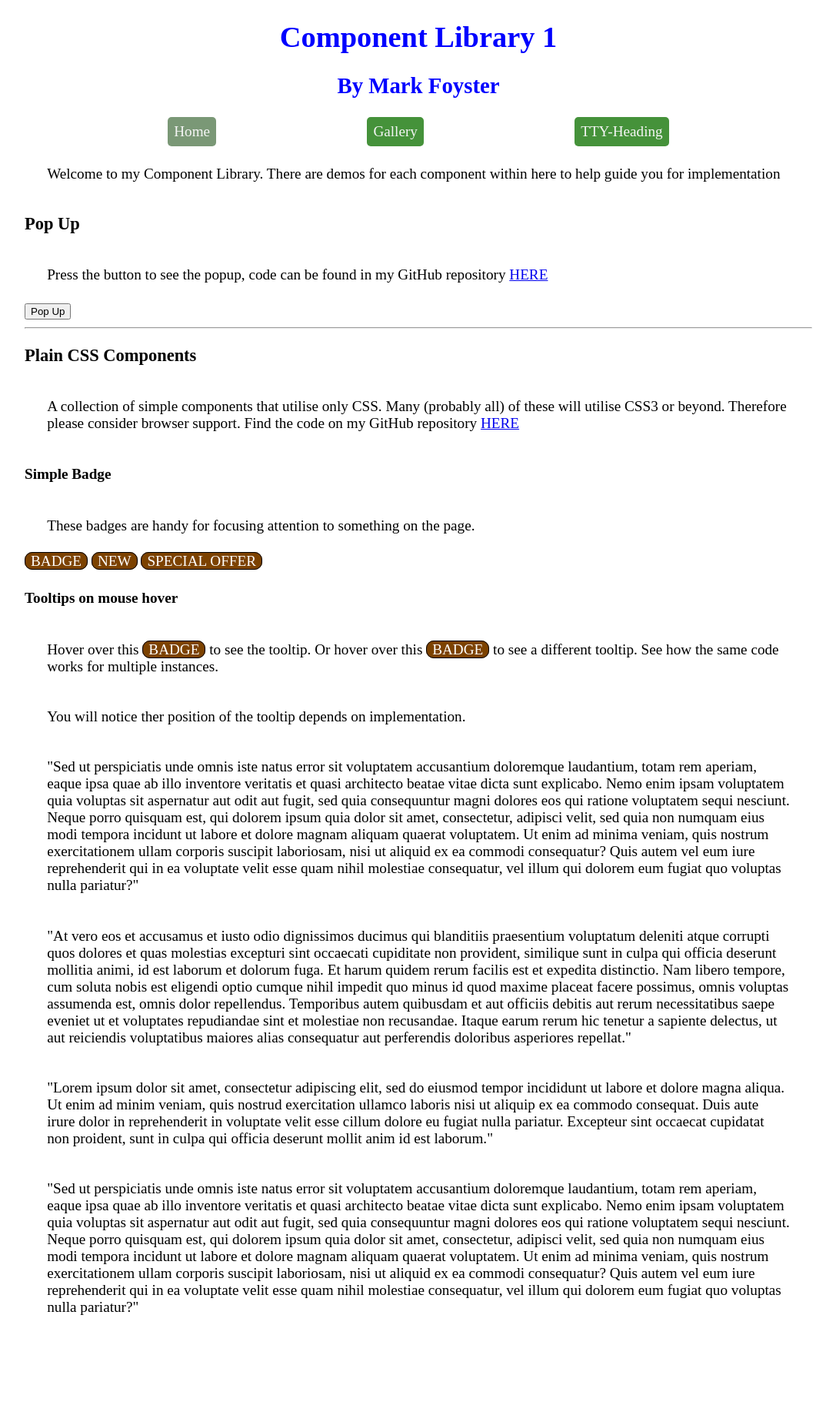
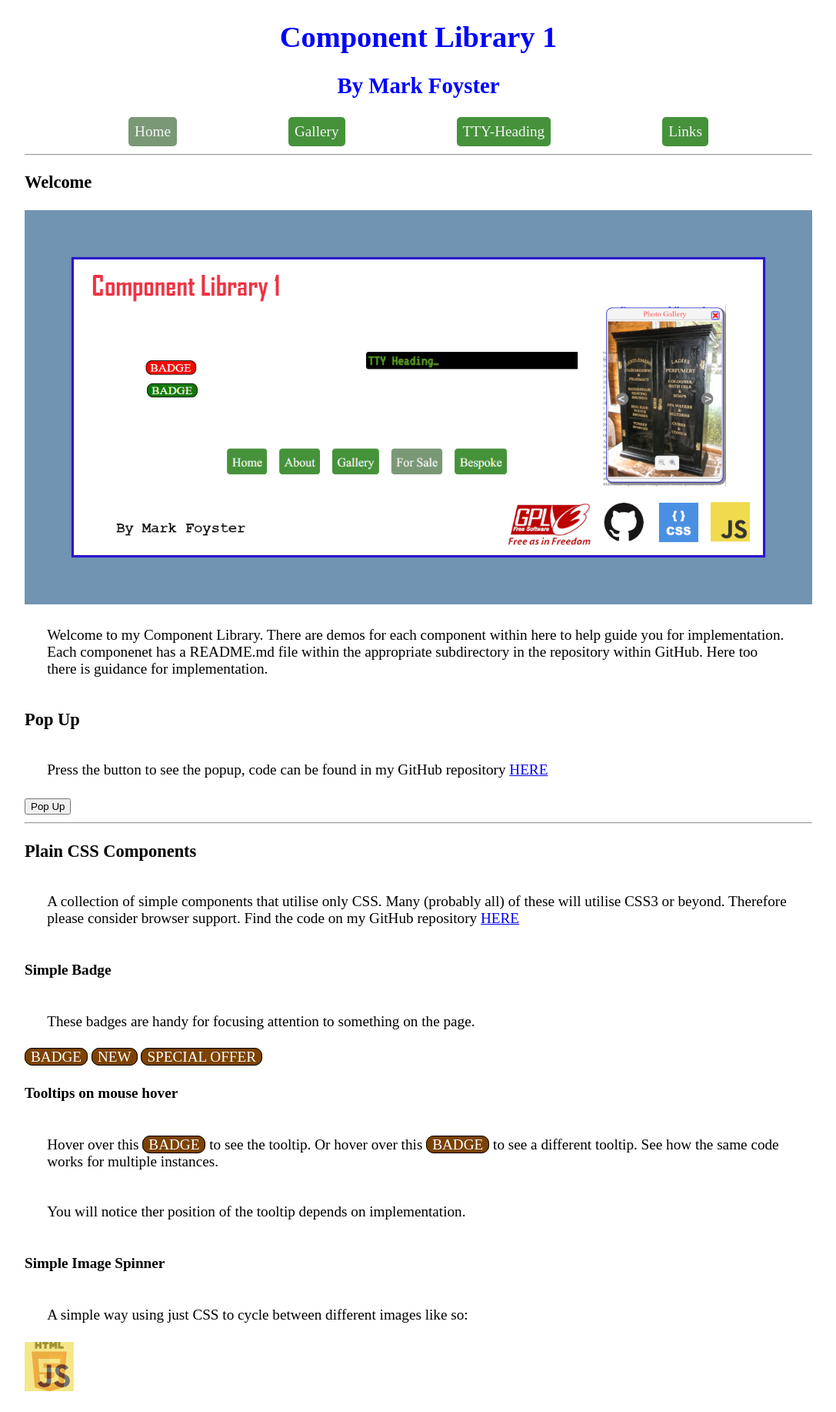
Before and after one commit to mxfoyster/componentlibrary1, a PHP site: page / in a window 1280 px wide. Shown: the whole page at 77% size, without its empty margins (96-1183 px from the left). Before the commit the page ends 1708 px from the top, so only its background shows below. Run offline with PHP 8.4, Linux system fonts and the light colour scheme.

Commit message:
Added simple 'image spinner' component to justcss

```diff
--- a/css/main-style.css
+++ b/css/main-style.css
@@ -11,6 +11,11 @@ p{
 h1, h2{
     text-align: center;
     color: blue;
+}
+
+.fwimage{
+    width: 100%;
+    height: auto;
 }
 
 @media (min-width: 900px) {
--- a/gallery.php
+++ b/gallery.php
@@ -17,7 +17,9 @@
 
         <div class="header">
            <h1>Component Library 1</h1>
+           <h2>By Mark Foyster</h2>
            <?php $_GET['id']=2; include 'menu/menu.php' ?>
+           <hr>
         </div>
 
         <div class="middle">
--- a/index.php
+++ b/index.php
@@ -19,9 +19,13 @@
            <h1>Component Library 1</h1>
            <h2>By Mark Foyster</h2>
            <?php $_GET['id']=1; include 'menu/menu.php' ?>
+           <hr>
         </div>
 
         <div class="middle">
+            <h3>Welcome</h3>
+            <img src="images/smimage.png" class="fwimage" alt="website social media image">
+            <p>Welcome to my Component Library. There are demos for each component within here to help guide you for implementation. Each componenet has a README.md file within the appropriate subdirectory in the repository within GitHub. Here too there is guidance for implementation.</p>
             <!-- POP UP CODE BODY HTML HERE -->
             <div class="popUp" id="popUp">
                 <div class="popUpTitleContainer"><span class="popUpTitle">Pop Up Title Here</span></div>
@@ -29,7 +33,6 @@
                 <div class="popUpBody"><p>PLACE CONTENTS FOR YOUR POP UP IN HERE</p></div>
             </div>
             <!-- POP UP HTML BODY ENDS HERE -->
-            <p>Welcome to my Component Library. There are demos for each component within here to help guide you for implementation</p>
 
             <h3>Pop Up</h3>
             <p>Press the button to see the popup, code can be found in my GitHub repository <a href="https://github.com/mxfoyster/componentlibrary1/tree/main/popup">HERE</a></p>
@@ -58,11 +61,11 @@
             to see a different tooltip. See how the same code works for multiple instances.</p>
             <p>You will notice ther position of the tooltip depends on implementation.</p>
 
-            <p>"Sed ut perspiciatis unde omnis iste natus error sit voluptatem accusantium doloremque laudantium, totam rem aperiam, eaque ipsa quae ab illo inventore veritatis et quasi architecto beatae vitae dicta sunt explicabo. Nemo enim ipsam voluptatem quia voluptas sit aspernatur aut odit aut fugit, sed quia consequuntur magni dolores eos qui ratione voluptatem sequi nesciunt. Neque porro quisquam est, qui dolorem ipsum quia dolor sit amet, consectetur, adipisci velit, sed quia non numquam eius modi tempora incidunt ut labore et dolore magnam aliquam quaerat voluptatem. Ut enim ad minima veniam, quis nostrum exercitationem ullam corporis suscipit laboriosam, nisi ut aliquid ex ea commodi consequatur? Quis autem vel eum iure reprehenderit qui in ea voluptate velit esse quam nihil molestiae consequatur, vel illum qui dolorem eum fugiat quo voluptas nulla pariatur?"</p>
-            <p>"At vero eos et accusamus et iusto odio dignissimos ducimus qui blanditiis praesentium voluptatum deleniti atque corrupti quos dolores et quas molestias excepturi sint occaecati cupiditate non provident, similique sunt in culpa qui officia deserunt mollitia animi, id est laborum et dolorum fuga. Et harum quidem rerum facilis est et expedita distinctio. Nam libero tempore, cum soluta nobis est eligendi optio cumque nihil impedit quo minus id quod maxime placeat facere possimus, omnis voluptas assumenda est, omnis dolor repellendus. Temporibus autem quibusdam et aut officiis debitis aut rerum necessitatibus saepe eveniet ut et voluptates repudiandae sint et molestiae non recusandae. Itaque earum rerum hic tenetur a sapiente delectus, ut aut reiciendis voluptatibus maiores alias consequatur aut perferendis doloribus asperiores repellat."</p>
-            <p>"Lorem ipsum dolor sit amet, consectetur adipiscing elit, sed do eiusmod tempor incididunt ut labore et dolore magna aliqua. Ut enim ad minim veniam, quis nostrud exercitation ullamco laboris nisi ut aliquip ex ea commodo consequat. Duis aute irure dolor in reprehenderit in voluptate velit esse cillum dolore eu fugiat nulla pariatur. Excepteur sint occaecat cupidatat non proident, sunt in culpa qui officia deserunt mollit anim id est laborum."</p>
-            <p>"Sed ut perspiciatis unde omnis iste natus error sit voluptatem accusantium doloremque laudantium, totam rem aperiam, eaque ipsa quae ab illo inventore veritatis et quasi architecto beatae vitae dicta sunt explicabo. Nemo enim ipsam voluptatem quia voluptas sit aspernatur aut odit aut fugit, sed quia consequuntur magni dolores eos qui ratione voluptatem sequi nesciunt. Neque porro quisquam est, qui dolorem ipsum quia dolor sit amet, consectetur, adipisci velit, sed quia non numquam eius modi tempora incidunt ut labore et dolore magnam aliquam quaerat voluptatem. Ut enim ad minima veniam, quis nostrum exercitationem ullam corporis suscipit laboriosam, nisi ut aliquid ex ea commodi consequatur? Quis autem vel eum iure reprehenderit qui in ea voluptate velit esse quam nihil molestiae consequatur, vel illum qui dolorem eum fugiat quo voluptas nulla pariatur?"</p>
 
+            <h4>Simple Image Spinner</h4>
+            <p>A simple way using just CSS to cycle between different images like so:</p>
+            <div id="imageSpinnerContainer"></div>
+            <br><br>
         </div>
 
 
--- a/justcss/justcss.css
+++ b/justcss/justcss.css
@@ -64,3 +64,27 @@
 
 
 /* ###################### END OF CODE FOR TOOLTIPS ################### */
+
+
+
+/* ###################### CODE FOR IMAGESPINNER ################### */
+
+@keyframes imageSpin
+{
+    0%, 100%  {background-image: url("../images/html.png");}
+    33%  {background-image: url("../images/css.png");}
+    66%   {background-image: url("../images/JavaScript.png");}
+}
+
+#imageSpinnerContainer
+{
+    width: 64px; /*Set to your image width*/
+    height: 64px; /*Set to your image Height*/
+    animation-name: imageSpin;
+    animation-duration: 9s;  /*Set duration of ENTIRE cycle */
+    animation-timing-function: ease;
+    animation-iteration-count: infinite;
+    display: inline-block;
+}
+
+/* ###################### END OF CODE FOR IMAGESPINNER ################### */
--- a/menu/menu.php
+++ b/menu/menu.php
@@ -20,5 +20,6 @@ function isSelected($id){
     <a href="index.php"<?php isSelected(1);?>>Home</a>
     <a href="gallery.php"<?php isSelected(2);?>>Gallery</a>
     <a href="ttyheading.php"<?php isSelected(3);?>>TTY-Heading</a>
+    <a href="links.php"<?php isSelected(4);?>>Links</a>
 
 </nav>
--- a/ttyheading.php
+++ b/ttyheading.php
@@ -15,7 +15,9 @@
 
         <div class="header">
            <h1>Component Library 1</h1>
+           <h2>By Mark Foyster</h2>
            <?php $_GET['id']=3; include 'menu/menu.php' ?>
+           <hr>
         </div>
 
         <div class="middle">
```
Also changed, not shown: links.php (added, +41 -0 lines), images/JavaScript.png (added), images/css.png (added), images/html.png (added), images/smimage.png (added), justcss/README.md.
